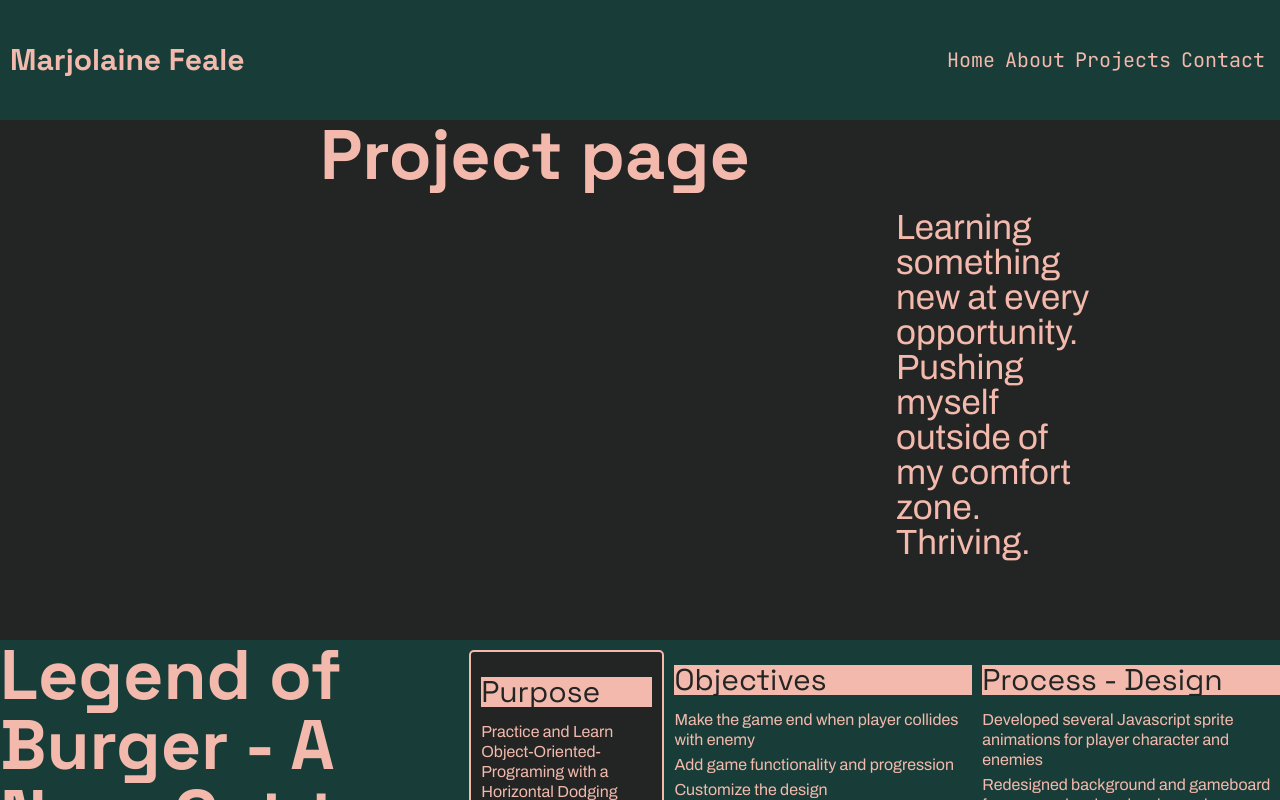
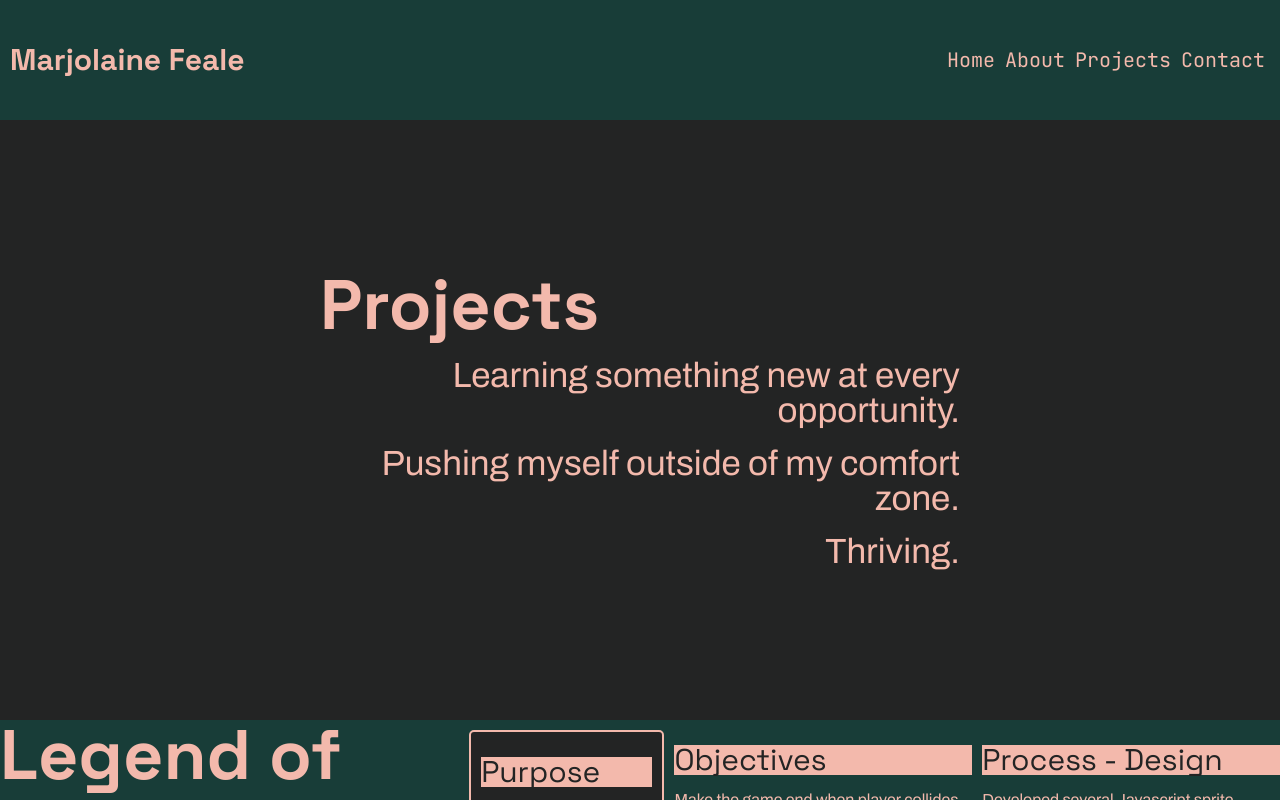
Before and after one commit to M-Feale/portfolio, a React (Vite) app: page /projects in a window 1280 px wide. Shown: the top 800 px of the page. Built offline with nearby package versions, Linux system fonts and the light colour scheme.

Commit message:
modified-layout

```diff
--- a/src/components/Projects.jsx
+++ b/src/components/Projects.jsx
@@ -1,6 +1,5 @@
 import { styled } from "styled-components";
 import { Call } from "./Home";
-import { Answer } from "./Home";
 import Tiles from "./Tiles";
 
 const Projects = () => {
@@ -8,12 +7,12 @@ const Projects = () => {
 		<>
 			<MainContainer>
 				<TitleTextDiv>
-					<Call>Project page</Call>
-					<Answer>
+					<Headline>Projects</Headline>
+					<Tagline>
 						Learning something new at every opportunity.
-					</Answer>
-					<Answer>Pushing myself outside of my comfort zone.</Answer>
-					<Answer>Thriving.</Answer>
+					</Tagline>
+					<Tagline>Pushing myself outside of my comfort zone.</Tagline>
+					<Tagline>Thriving.</Tagline>
 				</TitleTextDiv>
 			</MainContainer>
 			<SecondMainContainer>
@@ -28,11 +27,34 @@ const MainContainer = styled.div`
 	width: 100vw;
 	max-width: 100%;
 	margin: 0 auto;
-	height: 65vh; // the logic here is that the header is 15vh so to make the page 100vh,
+	height: 75vh; // the logic here is that the header is 15vh so to make the page 100vh,
 	//I need to substract the two.
 
 	background-color: var(--secondary-color);
 	display: flex;
+`;
+const TitleTextDiv = styled.div`
+	width: 50%;
+	left: 25%;
+    top: 25%;
+	position: relative;
+`;
+
+const Headline = styled.p`
+    font-size: 70px;
+	font-weight: var(--heading-font-weight);
+	color: var(--tertiary-color);
+	font-family: var(--heading-font-family);
+`;
+
+const Tagline= styled.p`
+	font-size: 35px;
+	color: var(--tertiary-color);
+	font-family: var(--copy-font-family);
+
+    position: relative;
+    margin: 18px 0;
+    text-align: end;
 `;
 
 const SecondMainContainer = styled(MainContainer)`
@@ -40,10 +62,6 @@ const SecondMainContainer = styled(MainContainer)`
 	height: 100vh;
 `;
 
-const TitleTextDiv = styled.div`
-	width: 50%;
-	left: 25%;
-	position: relative;
-`;
+
 
 export default Projects;
```
